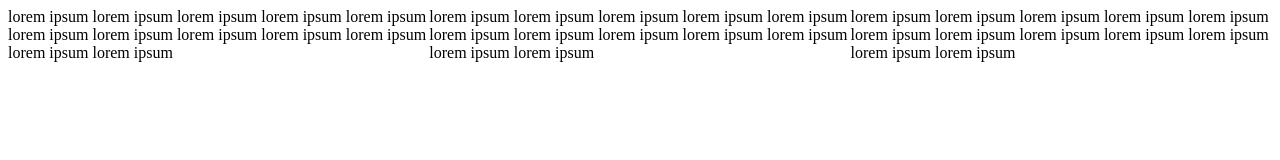
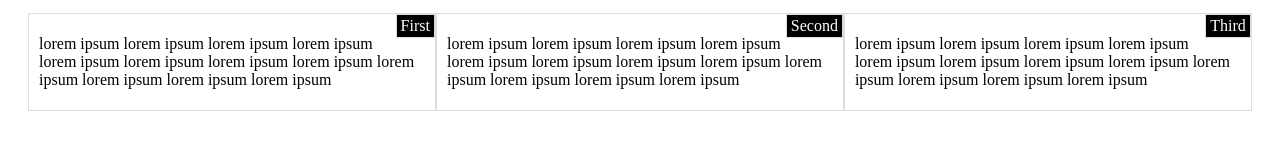
Before and after one commit to sajjanbh/Coursera-WebDev-Course4, a plain HTML site: page Module 2/index.html in a window 1280 px wide. Drawn offline with Linux system fonts and the light colour scheme.

Commit message:
Working Code

```diff
--- a/Module 2/css/styles.css
+++ b/Module 2/css/styles.css
@@ -6,24 +6,35 @@ h1 {
   margin-bottom: 15px;
 }
 
-p {
-  border: 1px solid black;
-  background-color: #A52A2A;
-  width: 90%;
-  height: 150px;
-  margin-right: auto;
-  margin-left: auto;
-  font-family: Helvetica;
-  color: white;
+
+/* Simple Responsive Framework. */
+.container {
+	width: 100%;
+	padding: 0px 15px;
 }
 
-/* Simple Responsive Framework. */
 .row {
   width: 100%;
+  padding: 5px;
 }
 
-.section {
+section {
 	border: 1px solid #ddd;
+	margin-left: auto;
+	margin-right: auto;
+}
+
+section .title {
+	position: relative;
+	float: right;
+	border: 1px solid #ddd;
+	background-color: #000;
+	color: #fff;
+	padding: 2px 4px;
+}
+
+section p {
+	padding: 5px 10px;
 }
 
 /********** For Desktop View **********/
--- a/Module 2/index.html
+++ b/Module 2/index.html
@@ -9,17 +9,20 @@
 
 <body>
 	<header class="container">
-		<nav class="row">
+		<div class="row">
 			<section class="col-lg-4 col-md-6 col-sm-12">
-				lorem ipsum lorem ipsum lorem ipsum lorem ipsum lorem ipsum lorem ipsum lorem ipsum lorem ipsum lorem ipsum lorem ipsum lorem ipsum lorem ipsum
+				<span class="title">First</span>
+				<p>lorem ipsum lorem ipsum lorem ipsum lorem ipsum lorem ipsum lorem ipsum lorem ipsum lorem ipsum lorem ipsum lorem ipsum lorem ipsum lorem ipsum</p>
 			</section>
 			<section class="col-lg-4 col-md-6 col-sm-12">
-				lorem ipsum lorem ipsum lorem ipsum lorem ipsum lorem ipsum lorem ipsum lorem ipsum lorem ipsum lorem ipsum lorem ipsum lorem ipsum lorem ipsum
+				<span class="title">Second</span>
+				<p>lorem ipsum lorem ipsum lorem ipsum lorem ipsum lorem ipsum lorem ipsum lorem ipsum lorem ipsum lorem ipsum lorem ipsum lorem ipsum lorem ipsum</p>
 			</section>
 			<section class="col-lg-4 col-md-6 col-sm-12">
-				lorem ipsum lorem ipsum lorem ipsum lorem ipsum lorem ipsum lorem ipsum lorem ipsum lorem ipsum lorem ipsum lorem ipsum lorem ipsum lorem ipsum
+				<span class="title">Third</span>
+				<p>lorem ipsum lorem ipsum lorem ipsum lorem ipsum lorem ipsum lorem ipsum lorem ipsum lorem ipsum lorem ipsum lorem ipsum lorem ipsum lorem ipsum</p>
 			</section>
-		</nav>
+		</div>
 	</header>
 </body>
 </html>
```
